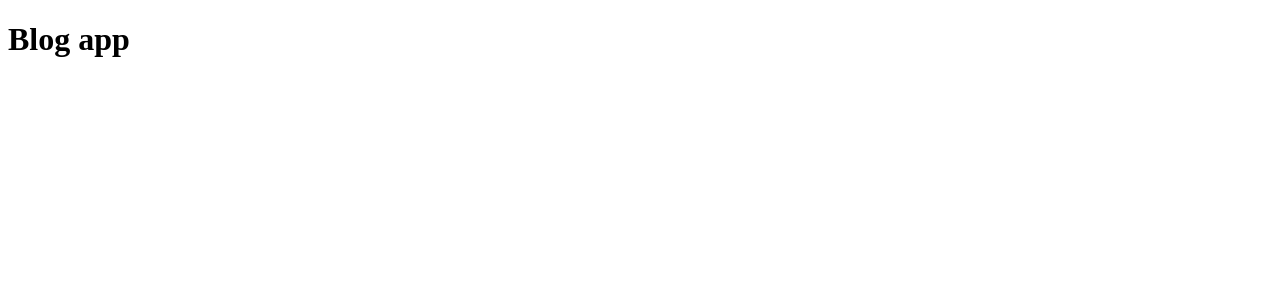
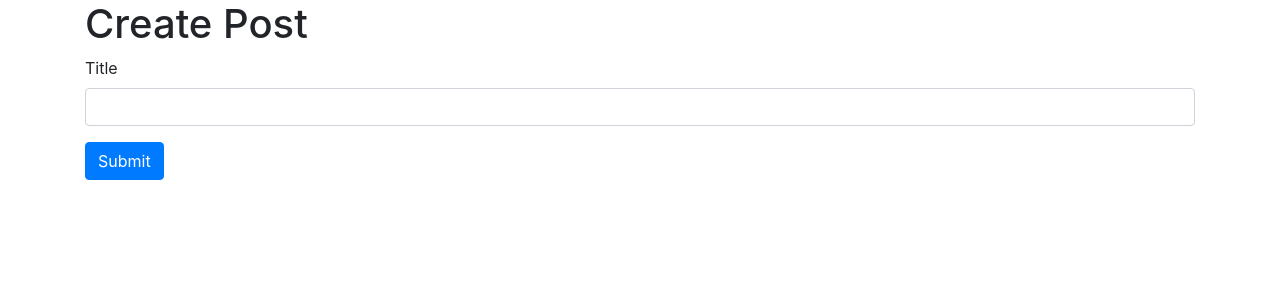
Before and after one commit to Muhire-Josue/basic-mircoservices-client, a React (Create React App) app: page / in a window 1280 px wide. Shown: the top 300 px of the page. Built offline with nearby package versions, Linux system fonts and the light colour scheme.

Commit message:
create post

```diff
--- a/public/index.html
+++ b/public/index.html
@@ -4,6 +4,12 @@
     <meta charset="utf-8" />
     <link rel="icon" href="%PUBLIC_URL%/favicon.ico" />
     <meta name="viewport" content="width=device-width, initial-scale=1" />
+    <link
+      rel="stylesheet"
+      href="https://stackpath.bootstrapcdn.com/bootstrap/4.4.1/css/bootstrap.min.css"
+      integrity="sha384-Vkoo8x4CGsO3+Hhxv8T/Q5PaXtkKtu6ug5TOeNV6gBiFeWPGFN9MuhOf23Q9Ifjh"
+      crossorigin="anonymous"
+    />
     <meta name="theme-color" content="#000000" />
     <meta
       name="description"
--- a/src/App.js
+++ b/src/App.js
@@ -1,9 +1,11 @@
 import React from 'react'
+import CreatePost from './createPost';
 
 const App = () => {
     return (
-        <div>
-            <h1>Blog app</h1>
+        <div className="container">
+            <h1>Create Post</h1>
+            <CreatePost />
         </div>
     )
 }
--- /dev/null
+++ b/src/createPost.js
@@ -0,0 +1,28 @@
+import React, { useState } from 'react';
+import axios from 'axios';
+
+const CreatePost = () => {
+    const [title, setTitle] = useState('');
+    const onSubmit = async (e) => {
+        e.preventDefault();
+        axios.post('http://localhost:4000/posts', { title });
+        setTitle('');
+    }
+    return (
+        <div>
+            <form onSubmit={onSubmit}>
+                <div className="form-group">
+                    <label>Title</label>
+                    <input
+                        value={title}
+                        onClick={e => setTitle(e.target.value)}
+                        className="form-control"
+                    />
+                </div>
+                <button className="btn btn-primary">Submit</button>
+            </form>
+        </div>
+    )
+}
+
+export default CreatePost
```
Also changed, not shown: src/index.js (line endings or trailing spaces).
